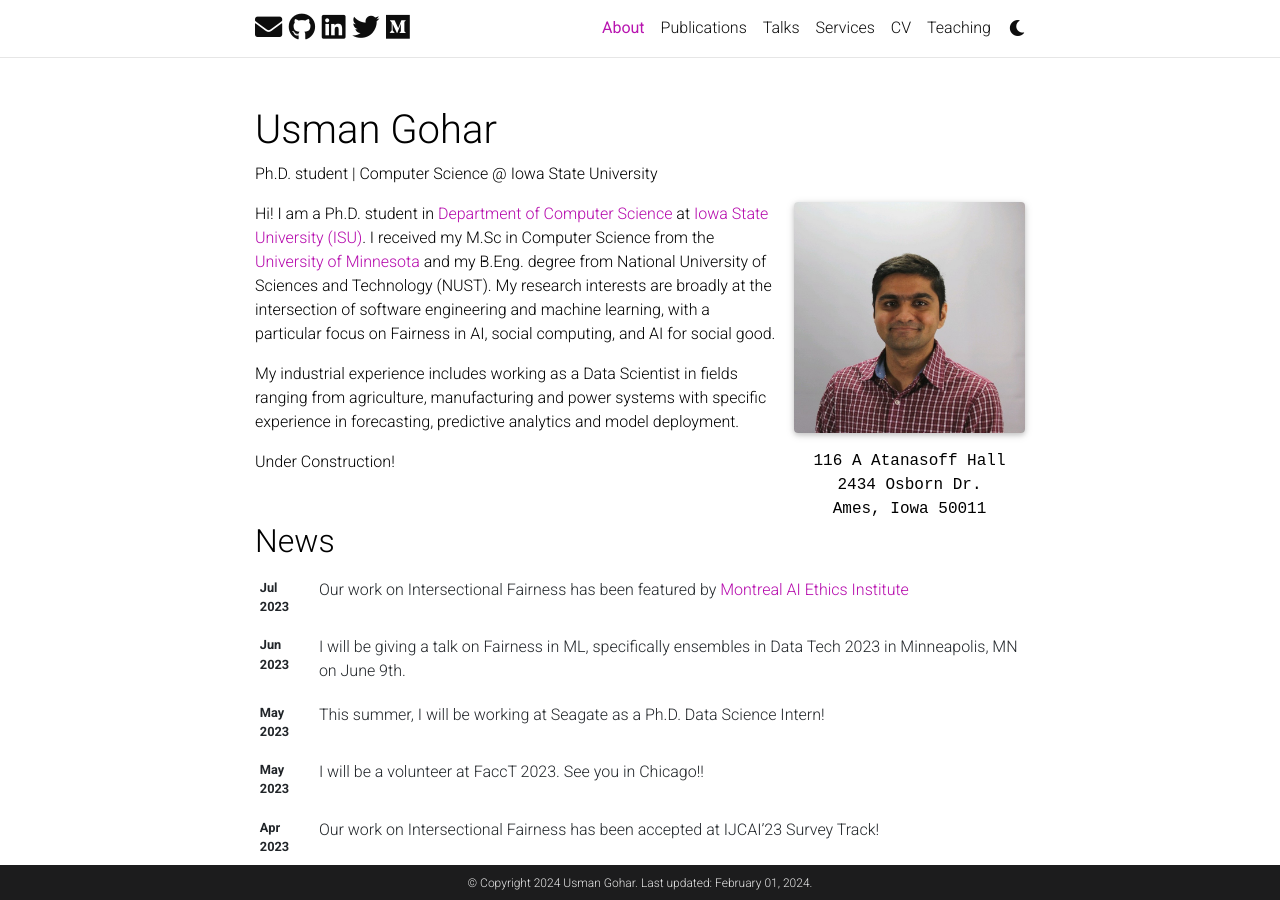
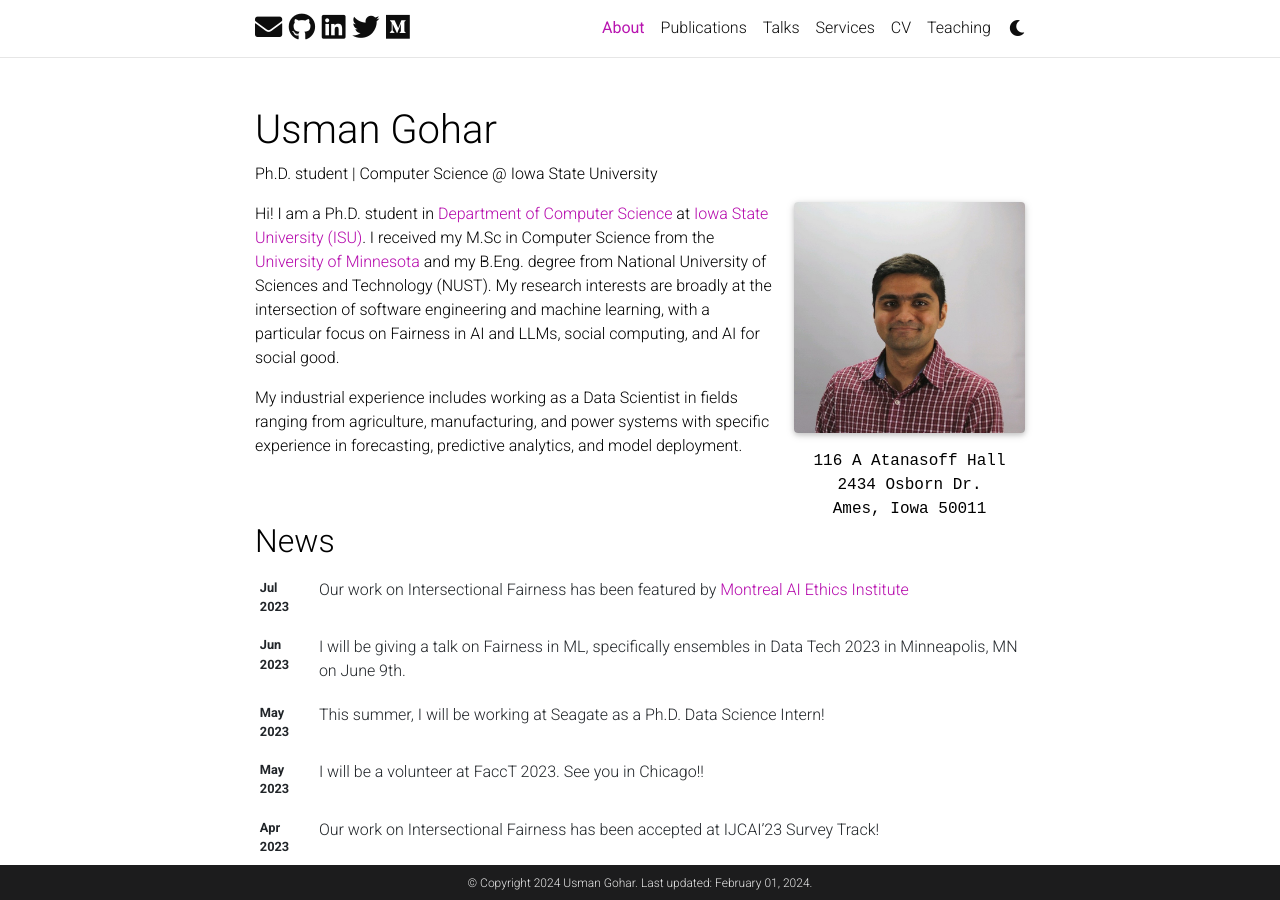
Before and after one commit to UsmanGohar/usmangohar.github.io, a Jekyll site: the page built from _pages/about.md, in a window 1280 px wide and 900 px high. Built offline with Jekyll 4.4.1, drawn with Linux system fonts in a browser that asks for light colours; full-size pictures stand in for the smaller copies a plugin makes; comment, search, counter and statistics services are not loaded; a style sheet for code colours, icons or effects is not loaded.

Commit message:
Update about.md

```diff
--- a/_pages/about.md
+++ b/_pages/about.md
@@ -19,8 +19,6 @@
 social: true  # includes social icons at the bottom of the page
 ---
 
-Hi! I am a Ph.D. student in [Department of Computer Science](https://www.cs.iastate.edu/) at [Iowa State University (ISU)](https://www.iastate.edu/). I received my M.Sc in Computer Science from the [University of Minnesota](https://www.d.umn.edu/) and my B.Eng. degree from National University of Sciences and Technology (NUST). My research interests are broadly at the intersection of software engineering and machine learning, with a particular focus on Fairness in AI, social computing, and AI for social good.
+Hi! I am a Ph.D. student in [Department of Computer Science](https://www.cs.iastate.edu/) at [Iowa State University (ISU)](https://www.iastate.edu/). I received my M.Sc in Computer Science from the [University of Minnesota](https://www.d.umn.edu/) and my B.Eng. degree from National University of Sciences and Technology (NUST). My research interests are broadly at the intersection of software engineering and machine learning, with a particular focus on Fairness in AI and LLMs, social computing, and AI for social good.
 
-My industrial experience includes working as a Data Scientist in fields ranging from agriculture, manufacturing and power systems with specific experience in forecasting, predictive analytics and model deployment.
-
-Under Construction!
+My industrial experience includes working as a Data Scientist in fields ranging from agriculture, manufacturing, and power systems with specific experience in forecasting, predictive analytics, and model deployment.
```
